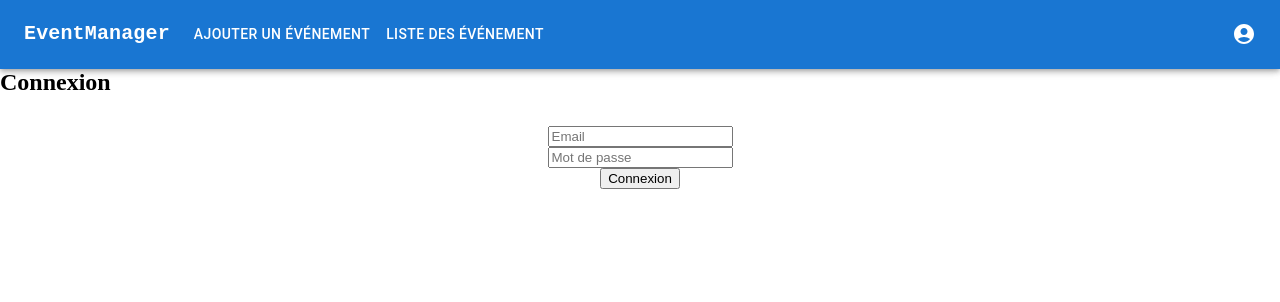
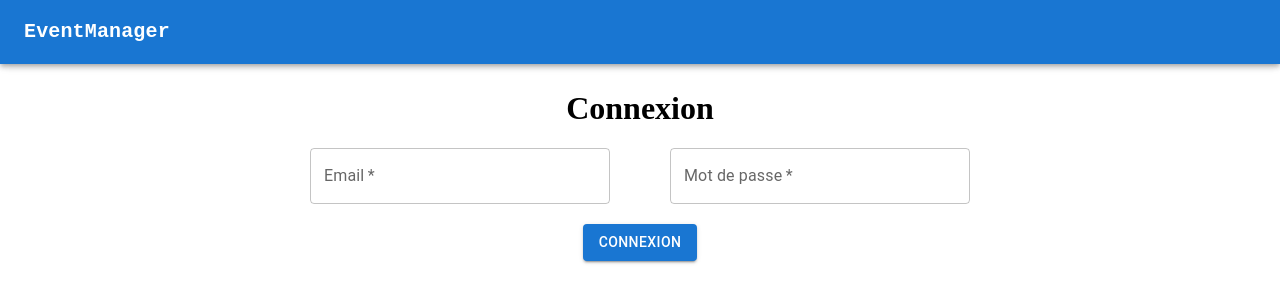
Before and after one commit to jonathan-gu/Project_MERN_front, a React (Vite) app: page /login in a window 1280 px wide. Shown: the top 302 px of the page. Built offline with nearby package versions, Linux system fonts and the light colour scheme; the HTML template or start-up script is replaced by a standard one.

Commit message:
finish authentication

```diff
--- a/src/App.tsx
+++ b/src/App.tsx
@@ -7,16 +7,22 @@ import EventPage from "./pages/EventPage/EventPage"
 import UpdateEventPage from "./pages/UpdateEventPage/UpdateEventPage"
 import LoginPage from "./pages/LoginPage/LoginPage"
 import RegistrationPage from "./pages/RegistrationPage/RegistrationPage"
+import { useState } from "react"
+import Authentication from "./utils/authentication"
 
 function App() {
+  const authentication = new Authentication()
+
+  const [isConnected, setIsConnected] = useState(authentication.isConnected())
+
   return (
     <>
-      <NavBar />
+      <NavBar isConnected={isConnected} />
       <BrowserRouter>
         <Routes>
           <Route path="/" element={<HomePage />} />
           <Route path="/registration" element={<RegistrationPage />} />
-          <Route path="/login" element={<LoginPage />} />
+          <Route path="/login" element={<LoginPage setIsConnected={setIsConnected} />} />
           <Route path="/addEvent" element={<AddEventPage />} />
           <Route path="/event/:id" element={<EventPage />} />
           <Route path="/updateEvent/:id" element={<UpdateEventPage />} />
--- a/src/components/EventForm/EventForm.tsx
+++ b/src/components/EventForm/EventForm.tsx
@@ -38,7 +38,6 @@ const EventForm: React.FC<EventFormProps> = ({ isNew = true, handleOpenConfirmat
                     const response = await fetch(`http://localhost:8080/event/${eventId}`);
                     const responseData = await response.json();
                     if (responseData.payload) {
-                        console.log(responseData.payload)
                         const eventGet = new Event(responseData.payload._id, responseData.payload.title, responseData.payload.description, responseData.payload.city, responseData.payload.date, responseData.payload.type, responseData.payload.users);
                         setDate(new Date(eventGet.date))
                         setFormData({
--- a/src/components/NavBar/NavBar.tsx
+++ b/src/components/NavBar/NavBar.tsx
@@ -8,7 +8,11 @@ import "./NavBar.css"
 const pages = [{ label: 'Ajouter un événement', link: '/addEvent' }, { label: 'Liste des événement', link: '/' }];
 const settings = [{ label: 'Inscription', link: "/registration" }];
 
-function NavBar() {
+interface NavBarProps {
+  isConnected: Boolean
+}
+
+const NavBar: React.FC<NavBarProps> = ({ isConnected = false }) => {
   const [anchorElNav, setAnchorElNav] = React.useState<null | HTMLElement>(null);
   const [anchorElUser, setAnchorElUser] = React.useState<null | HTMLElement>(null);
 
@@ -31,53 +35,16 @@ function NavBar() {
     <AppBar position="fixed">
       <Container maxWidth="xl">
         <Toolbar disableGutters>
-          <Typography
-            variant="h6"
-            noWrap
-            component="a"
-            href="/"
-            sx={{
-              mr: 2,
-              display: { xs: 'none', md: 'flex' },
-              fontFamily: 'monospace',
-              fontWeight: 700,
-              letterSpacing: '.0.5rem',
-              color: 'inherit',
-              textDecoration: 'none',
-            }}
-          >
+          <Typography variant="h6" noWrap component="a" href="/"sx={{ mr: 2, display: { xs: 'none', md: 'flex' }, fontFamily: 'monospace', fontWeight: 700,letterSpacing: '.0.5rem', color: 'inherit', textDecoration: 'none', }} >
             EventManager
           </Typography>
-
+          {isConnected ?
             <Box sx={{ flexGrow: 1, display: { xs: 'flex', md: 'none' } }}>
-            <IconButton
-              size="large"
-              aria-label="account of current user"
-              aria-controls="menu-appbar"
-              aria-haspopup="true"
-              onClick={handleOpenNavMenu}
-              color="inherit"
-            >
+              <IconButton size="large" aria-label="account of current user" aria-controls="menu-appbar" aria-haspopup="true" onClick={handleOpenNavMenu} color="inherit">
                 <MenuIcon />
               </IconButton>
-            <Menu
-              id="menu-appbar"
-              anchorEl={anchorElNav}
-              anchorOrigin={{
-                vertical: 'bottom',
-                horizontal: 'left',
-              }}
-              keepMounted
-              transformOrigin={{
-                vertical: 'top',
-                horizontal: 'left',
-              }}
-              open={Boolean(anchorElNav)}
-              onClose={handleCloseNavMenu}
-              sx={{
-                display: { xs: 'block', md: 'none' },
-              }}
-            >
+
+              <Menu id="menu-appbar" anchorEl={anchorElNav} anchorOrigin={{ vertical: 'bottom', horizontal: 'left',}} keepMounted transformOrigin={{ vertical: 'top', horizontal: 'left',}} open={Boolean(anchorElNav)} onClose={handleCloseNavMenu} sx={{ display: { xs: 'block', md: 'none' }, }}>
                 {pages.map((page) => (
                   <MenuItem key={page.label} onClick={handleCloseNavMenu}>
                     <Typography component="a" href={page.link} textAlign="center">{page.label}</Typography>
@@ -85,59 +52,27 @@ function NavBar() {
                 ))}
               </Menu>
             </Box>
-          <Typography
-            variant="h5"
-            noWrap
-            component="a"
-            href="/"
-            sx={{
-              mr: 2,
-              display: { xs: 'flex', md: 'none' },
-              flexGrow: 1,
-              fontFamily: 'monospace',
-              fontWeight: 700,
-              letterSpacing: '.0.5rem',
-              color: 'inherit',
-              textDecoration: 'none',
-            }}
-          >
+            : <></>
+          }
+          <Typography variant="h5" noWrap component="a" href="/" sx={{ mr: 2, display: { xs: 'flex', md: 'none' }, flexGrow: 1, fontFamily: 'monospace', fontWeight: 700, letterSpacing: '.0.5rem', color: 'inherit', textDecoration: 'none', }}>
             EventManager
           </Typography>
+          {isConnected ?
+          <>
             <Box sx={{ flexGrow: 1, display: { xs: 'none', md: 'flex' } }}>
               {pages.map((page) => (
-              <Button component="a"
-              href={page.link}
-                key={page.label}
-                onClick={handleCloseNavMenu}
-                sx={{ my: 2, color: 'white', display: 'block' }}
-              >
+                <Button component="a" href={page.link} key={page.label} onClick={handleCloseNavMenu} sx={{ my: 2, color: 'white', display: 'block' }}>
                   {page.label}
                 </Button>
               ))}
             </Box>
-
             <Box sx={{ flexGrow: 0 }}>
               <Tooltip title="Open settings">
                 <IconButton color="inherit" onClick={handleOpenUserMenu} sx={{ p: 0 }}>
                   <AccountCircle />
                 </IconButton>
               </Tooltip>
-            <Menu
-              sx={{ mt: '45px' }}
-              id="menu-appbar"
-              anchorEl={anchorElUser}
-              anchorOrigin={{
-                vertical: 'top',
-                horizontal: 'right',
-              }}
-              keepMounted
-              transformOrigin={{
-                vertical: 'top',
-                horizontal: 'right',
-              }}
-              open={Boolean(anchorElUser)}
-              onClose={handleCloseUserMenu}
-            >
+              <Menu sx={{ mt: '45px' }} id="menu-appbar" anchorEl={anchorElUser} anchorOrigin={{ vertical: 'top', horizontal: 'right' }}keepMounted transformOrigin={{ vertical: 'top', horizontal: 'right' }} open={Boolean(anchorElUser)} onClose={handleCloseUserMenu}>
                 {settings.map((setting) => (
                   <MenuItem key={setting.label} onClick={handleCloseUserMenu}>
                     <Typography component="a" href={setting.link} textAlign="center">{setting.label}</Typography>
@@ -145,6 +80,10 @@ function NavBar() {
                 ))}
               </Menu>
             </Box>
+          </>
+            :
+            <></>
+          }
         </Toolbar>
       </Container>
     </AppBar>
--- a/src/components/RegistrationForm/RegistrationForm.tsx
+++ b/src/components/RegistrationForm/RegistrationForm.tsx
@@ -39,7 +39,6 @@ const RegistrationForm = () => {
     };
 
     const handleSubmit = async (e: FormEvent<HTMLFormElement>) => {
-        console.log(formData)
         e.preventDefault();
         try {
             const response = await fetch("http://localhost:8080/auth/register", {
@@ -51,7 +50,6 @@ const RegistrationForm = () => {
                 body: JSON.stringify(formData)
             });
             if (response.ok) {
-                console.log(response)
                 navigate("/login");
             } else {
                 handleOpenErrorForm()
--- a/src/pages/EventPage/EventPage.tsx
+++ b/src/pages/EventPage/EventPage.tsx
@@ -14,7 +14,6 @@ const EventPage = () => {
             try {
                 const response = await fetch(`http://localhost:8080/event/${id}`);
                 const responseData = await response.json();
-                console.log(responseData)
                 if (responseData.payload) {
                     const eventGet = new Event(responseData.payload._id, responseData.payload.title, responseData.payload.description, responseData.payload.city, responseData.payload.date, responseData.payload.type, responseData.payload.users);
                     setEvent(eventGet);
--- a/src/pages/LoginPage/LoginPage.tsx
+++ b/src/pages/LoginPage/LoginPage.tsx
@@ -1,10 +1,34 @@
+import { Box, Button, Modal, TextField, Typography } from '@mui/material';
 import React, { useState } from 'react';
+import CancelIcon from '@mui/icons-material/Cancel';
+import { useNavigate } from 'react-router-dom';
 
+const style = {
+    position: 'absolute' as 'absolute',
+    top: '50%',
+    left: '50%',
+    transform: 'translate(-50%, -50%)',
+    width: 400,
+    bgcolor: 'background.paper',
+    border: '2px solid #000',
+    p: 4,
+  };
 
+interface LoginPageProps {
+    setIsConnected: (value: boolean) => void;
+}
 
-const Login: React.FC = () => {
+const Login: React.FC<LoginPageProps> = ({ setIsConnected }) => {
     const [email, setEmail] = useState('');
     const [password, setPassword] = useState('');
+
+    const navigate = useNavigate();
+
+    const [openErrorForm, setOpenErrorForm] = useState(false);
+
+    const handleOpenErrorForm = () => setOpenErrorForm(true);
+
+    const handleCloseErrorForm = () => setOpenErrorForm(false);
 
 
     const handleSubmit = async (event: React.FormEvent<HTMLFormElement>) => {
@@ -17,8 +41,15 @@ const Login: React.FC = () => {
                 credentials: 'include'
             });
             const data = await response.json();
-            const payload = data.payload;
-            console.log(payload);
+            if (response.ok) {
+                const payload = data.payload;
+                localStorage.setItem("userId", payload.id)
+                setIsConnected(true)
+                navigate("/");
+            }
+            else {
+                handleOpenErrorForm()
+            }
 
         } catch (error) {
             console.error(error);
@@ -26,32 +57,34 @@ const Login: React.FC = () => {
     };
 
     return (
-        <div className="form-box">
-            <h2>Connexion</h2>
-            <div className="form">
-                <form onSubmit={handleSubmit}>
-                    <div>
-                        <input
-                            placeholder="Email"
-                            type="email"
-                            id="email"
-                            value={email}
-                            onChange={(event) => setEmail(event.target.value)}
-                        />
-                    </div>
-                    <div>
-                        <input
-                            placeholder="Mot de passe"
-                            type="password"
-                            id="password"
-                            value={password}
-                            onChange={(event) => setPassword(event.target.value)}
-                        />
-                    </div>
-                    <button className="valid-button" type="submit">Connexion</button>
-                </form>
-            </div>
-        </div>
+        <>
+            <form onSubmit={handleSubmit}>
+                <h1>Connexion</h1>
+                <div className="fields">
+                    <TextField className="field" required id="outlined-required" label="Email" name="email" placeholder="Veuillez saisir votre email" onChange={(e) => setEmail(e.target.value)} value={email} type="email" />
+                    <TextField className="field" required id="outlined-required" label="Mot de passe" name="password" placeholder="Veuillez saisir votre mot de passe" type="password" onChange={(e) => setPassword(e.target.value)} value={password} />
+                </div>
+                <div className="button">
+                    <Button variant="contained" type="submit">Connexion</Button>
+                </div>
+            </form>
+            <Modal
+                open={openErrorForm}
+                onClose={handleCloseErrorForm}
+                aria-labelledby="modal-modal-title"
+                aria-describedby="modal-modal-description"
+            >
+                <Box sx={style}>
+                    <Typography className="titleModal" id="modal-modal-title" variant="h5" component="h2">
+                        Connexion
+                    </Typography>
+                    <CancelIcon className="cancel"/>
+                    <Typography className="message" id="modal-modal-description" sx={{ mt: 2 }}>
+                        Erreur dans le formulaire
+                    </Typography>
+                </Box>
+            </Modal>
+        </>
     );
 };
 
--- /dev/null
+++ b/src/utils/authentication.ts
@@ -0,0 +1,14 @@
+class Authentication {
+    constructor() {}
+
+    isConnected (): Boolean {
+        const userId = localStorage.getItem("userId");
+        console.log(userId)
+        if (userId) {
+            return true;
+        }
+        return false
+    }
+}
+
+export default Authentication;
```
Lines whose indentation alone changed are shown as unchanged.
